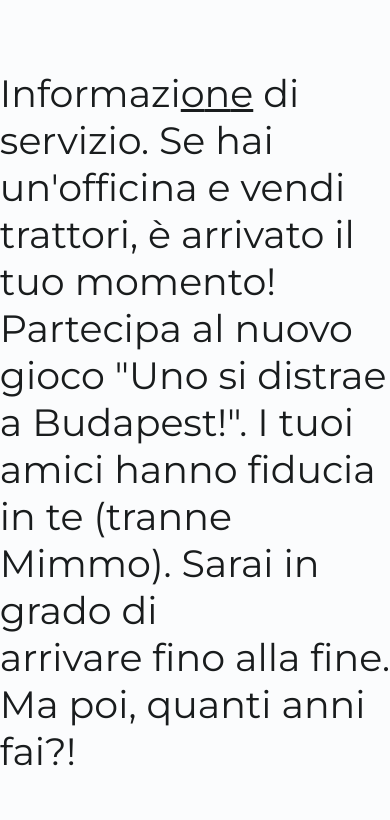
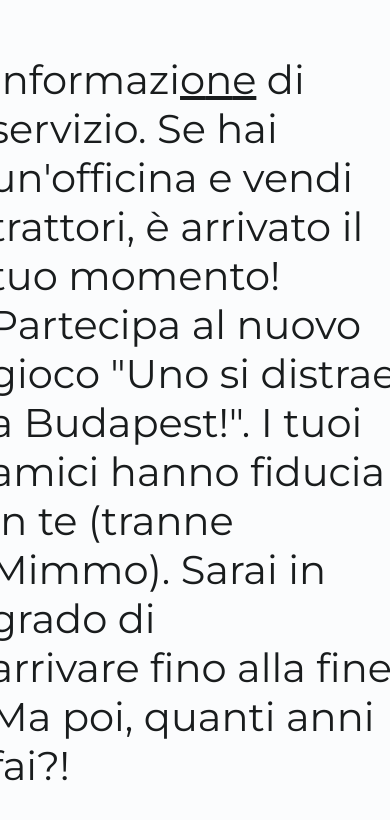
Before and after one commit to danilotomaccio/gift-list, a React (Vite) app: page / in a window 390 px wide. Shown: the top 820 px of the page. Built offline with nearby package versions, Linux system fonts and the light colour scheme.

Commit message:
Fix first page and zoom

```diff
--- a/index.html
+++ b/index.html
@@ -3,7 +3,7 @@
   <head>
     <meta charset="UTF-8" />
     <link rel="icon" type="image/svg+xml" href="/vite.svg" />
-    <meta name="viewport" content="width=device-width, initial-scale=1.0" />
+    <meta name="viewport" content="width=device-width, initial-scale=1,  maximum-scale=1, user-scalable=no" />
     <title>Gift List</title>
 
     <link href="https://fonts.googleapis.com/css2?family=Material+Symbols+Outlined:opsz,wght,FILL@20..48,100..700,0..1" rel="stylesheet">
--- a/src/pages/FirstGamePage.css
+++ b/src/pages/FirstGamePage.css
@@ -9,8 +9,8 @@
     margin: 18px;
 }
 
-@media (max-width: 415px) {
+@media (max-width: 450px) {
     .firstGame .textGame {
-        font-size: 38px;
+        font-size: 40px;
     }
 }
--- a/src/pages/GiftPage.tsx
+++ b/src/pages/GiftPage.tsx
@@ -6,7 +6,7 @@
     return (
         <>
             <div className="display-large winText">
-                Assa fa a Maronn!
+                Tanti auguri!
             </div>
 
             <a href="https://wa.me/+393343228283?text=Ho%20finito%2C%20mandami%20il%20link" target="_blank" rel="noopener noreferrer" className='giftComponent'>
```
